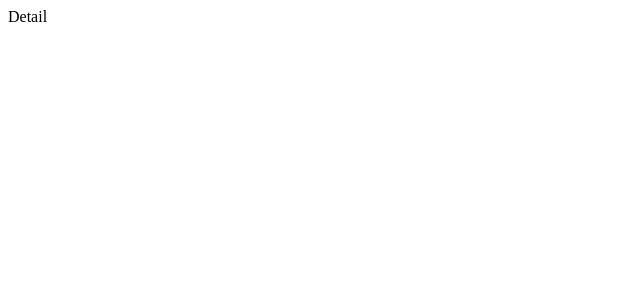
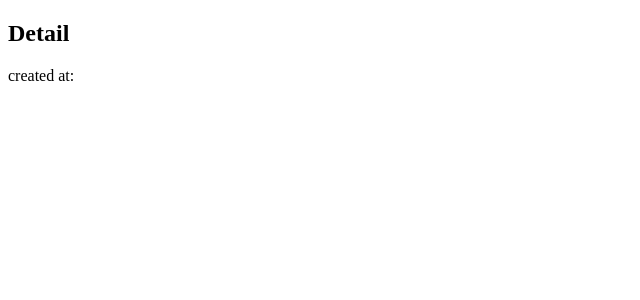
Before and after one commit to casey-minzi/vanilla-redux, a React (Create React App) app: page /#/1 in a window 1280 px wide. Shown: the top 300 px of the page, without its empty margins (0-640 px from the left). Built offline with nearby package versions, Linux system fonts and the light colour scheme.

Commit message:
React Reduc Detail Screen

```diff
--- a/src/components/ToDo.js
+++ b/src/components/ToDo.js
@@ -1,11 +1,14 @@
 import React from 'react';
 import { connect } from 'react-redux';
 import { actionCreator } from '../store';
+import { Link } from 'react-router-dom';
 
-function ToDo({ text, onBtnClick }) {
+function ToDo({ text, onBtnClick, id }) {
     return (
         <li>
-            {text} <button onClick={onBtnClick}>Delete</button>
+            <Link to={`/${id}`}>
+                {text} <button onClick={onBtnClick}>Delete</button>
+            </Link>
         </li>
     );
 }
--- a/src/routes/Detail.js
+++ b/src/routes/Detail.js
@@ -1,9 +1,18 @@
 import React from 'react';
+import { connect } from 'react-redux';
 
-export default function Detail() {
+function Detail({ toDo }) {
     return (
         <div>
-            Detail
+            <h2>Detail</h2>
+            {toDo?.text} created at: {toDo?.id}
         </div>
     )
 }
+
+function mapStateToProps (state, ownProps) {
+    const {match: {params : {id}}} = ownProps;
+    return {toDo: state.find(toDo => toDo.id === parseInt(id))};
+}
+
+export default connect(mapStateToProps) (Detail);
```
